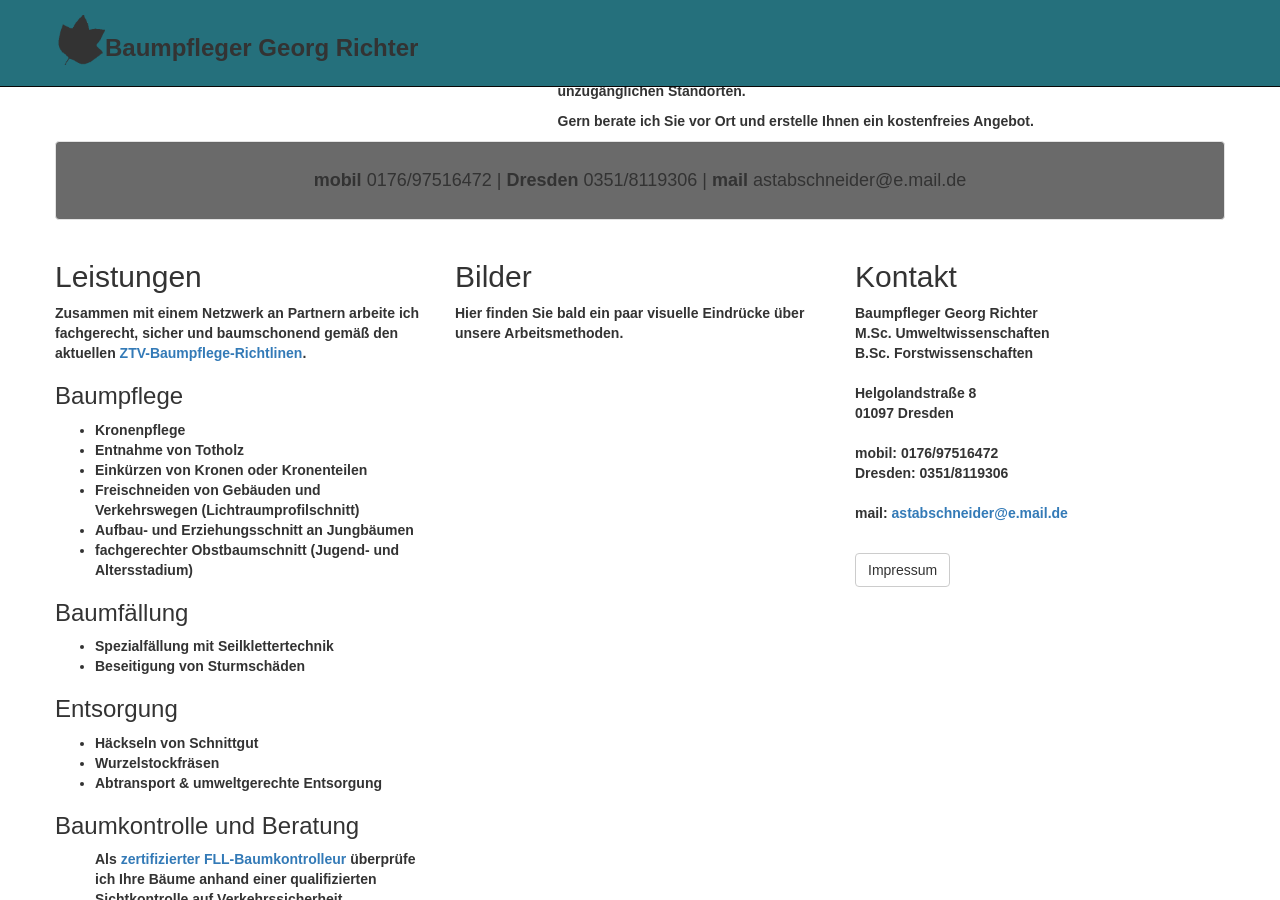
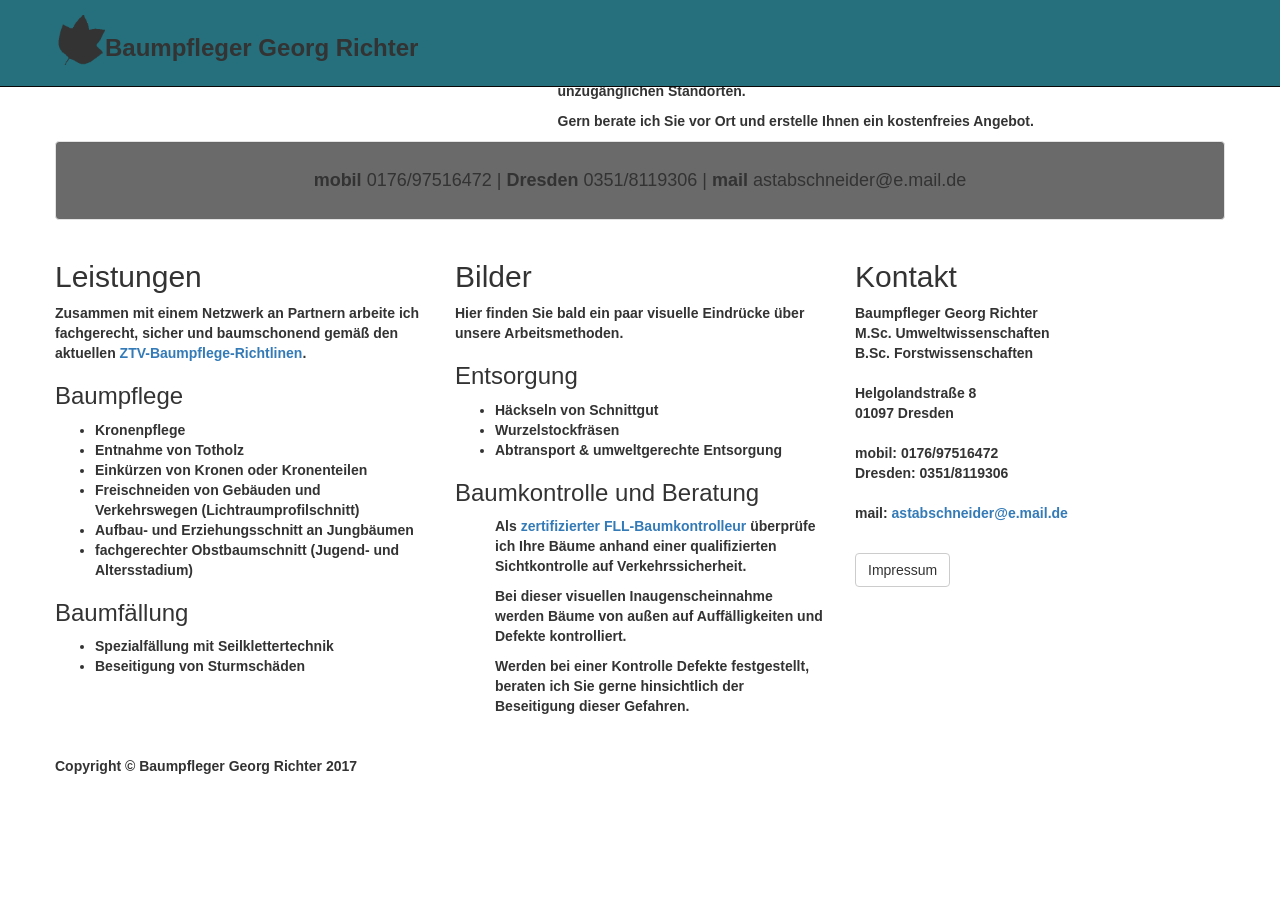
Before and after one commit to astabschneider/astabschneider.github.io, a Jekyll site: the page built from index.html, in a window 1280 px wide and 900 px high, scrolled down 302 px. Built offline with Jekyll 4.4.1, drawn with Linux system fonts in a browser that asks for light colours; after the commit the page ends 1118 px from its top, so only the background shows below that; some of the changed lines change nothing that is shown.

Commit message:
updated site

```diff
--- a/index.html
+++ b/index.html
@@ -64,7 +64,20 @@ Gern berate ich Sie vor Ort und erstelle Ihnen ein kostenfreies Angebot.</p>
 	<li>Beseitigung von Sturmschäden</li>
 </ul>
 
+
+
+
 </ul>
+
+    </p>
+    <!--a class="btn btn-default" href="#">More Info</a -->
+</div>
+<!-- /.col-md-4 -->
+<div class="col-md-4">
+    <h2>Bilder</h2>
+    <p>Hier finden Sie bald ein paar visuelle Eindrücke über unsere Arbeitsmethoden.
+    <br>
+    </ul>
 <h4></h4>
 <h3>Entsorgung</h3>
 <ul>
@@ -83,17 +96,6 @@ Gern berate ich Sie vor Ort und erstelle Ihnen ein kostenfreies Angebot.</p>
 
         <p>Werden bei einer Kontrolle Defekte festgestellt, beraten ich Sie gerne hinsichtlich der Beseitigung dieser Gefahren.</p>
 
-
-</ul>
-
-    </p>
-    <!--a class="btn btn-default" href="#">More Info</a -->
-</div>
-<!-- /.col-md-4 -->
-<div class="col-md-4">
-    <h2>Bilder</h2>
-    <p>Hier finden Sie bald ein paar visuelle Eindrücke über unsere Arbeitsmethoden.
-    <br>
     <!--br>
     <img class="img-responsive img-rounded" src="15369097.jpg" alt="" style="width:389;height:300px;"></p>
     <a class="btn btn-default" href="http://astabschneider.de/Bilder/">Mehr Bilder</a>-->
```
